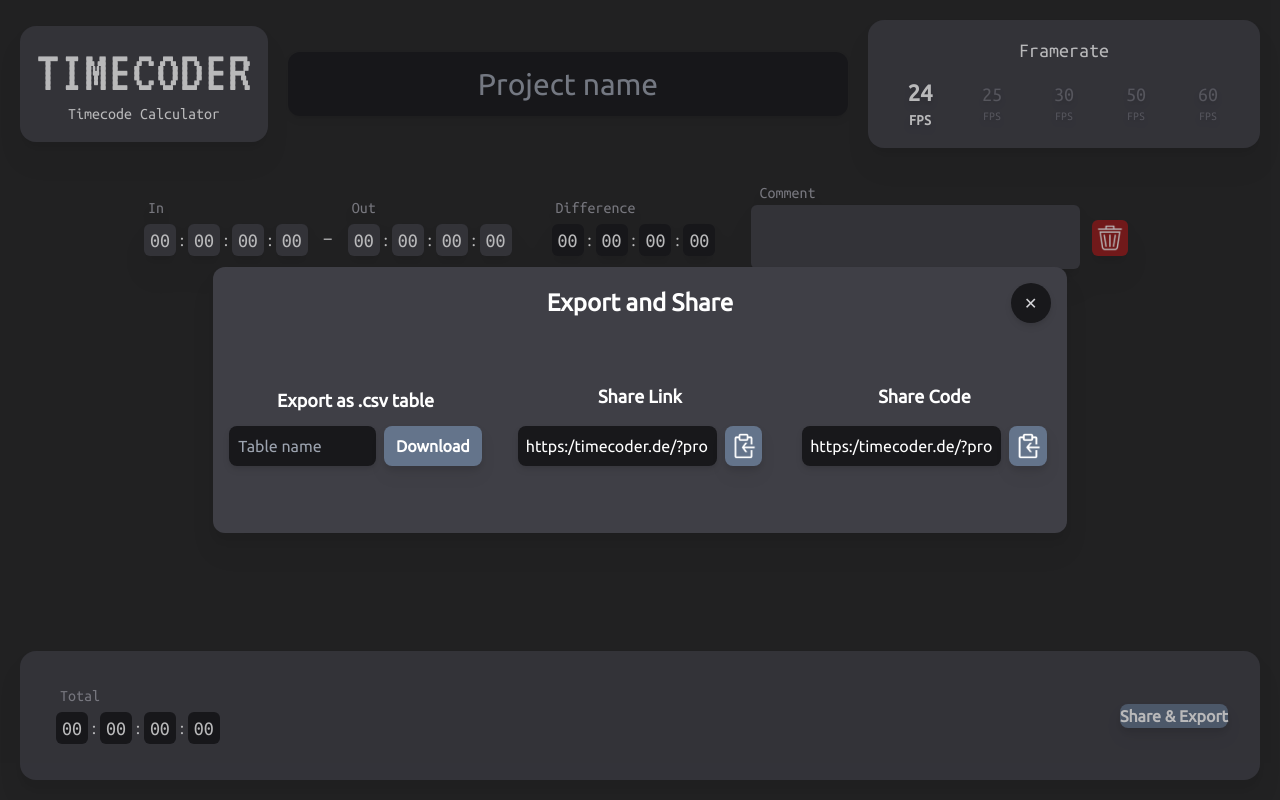
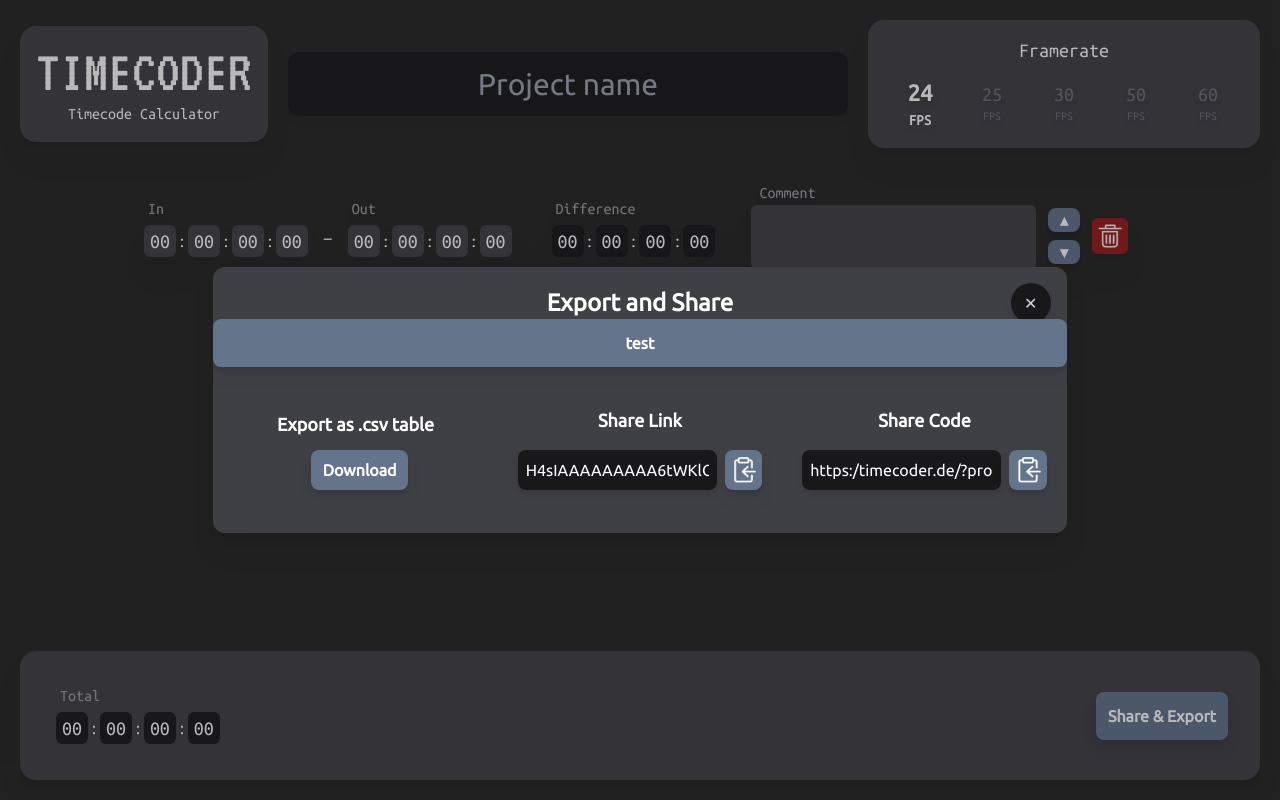
Before and after one commit to bdav-dev/timecoder, a Next.js app: page / in a window 1280 px wide. Both pictures are taken after a click on the button "Share & Export". Built offline with nearby package versions, Linux system fonts and the light colour scheme.

Commit message:
Updated icons and implemented export / import poc

```diff
--- a/src/app/page.tsx
+++ b/src/app/page.tsx
@@ -2,14 +2,14 @@
 
 import Button from "@/components/Primitives/Button";
 import FpsSelector from "@/components/FpsSelector/FpsSelector";
-import InOutSequence, { InOutSequence as InOutSequenceType } from "@/components/Timecodes/InOutSequence";
+import InOutSequence, { InOutSequence as InOutSequenceType, MoveOperation } from "@/components/Timecodes/InOutSequence";
 import Textbubble from "@/components/Primitives/Textbubble";
 import TimecoderLabel from "@/components/TimecoderLabel";
-import { useEffect, useRef, useState } from "react";
+import { ChangeEvent, useEffect, useRef, useState } from "react";
 import { initialFramerate } from "@/ts/framerate";
 import StaticTimecode from "@/components/Timecodes/StaticTimecode/StaticTimecode";
 import { Timecode } from "@/ts/timecode";
-import { downloadCSV } from "@/ts/export";
+import { encode, downloadCSV } from "@/ts/export";
 import SmallLabel from "@/components/Primitives/SmallLabel";
 import { useSearchParams } from "next/navigation";
 import { ModalFwd } from "@/components/Modals/Modal";
@@ -25,9 +25,11 @@ export default function Timecoder() {
   let [inOutSequences, setInOutSequences] = useState<IndexedInOutSequence[]>([]);
   let [framerate, setFramerate] = useState(initialFramerate);
   let [sumTimecode, setSumTimecode] = useState<Timecode>(new Timecode(initialFramerate));
+  let [projectName, setProjectName] = useState("");
+  let [code, setCode] = useState("");
   const query = useSearchParams();
 
-  const shareModal = useRef<ModalFwd>();
+  const shareModal = useRef<ModalFwd>(null);
 
   useEffect(() => {
     if (inOutSequences.length === 0)
@@ -37,6 +39,68 @@ export default function Timecoder() {
   useEffect(() => {
     calculateSum();
   }, [inOutSequences]);
+
+  /*
+  // under construction
+  function init() {
+    let data = getFromLocalStorage();
+
+    if (data != null) {
+      setInOutSequences(() => {
+        if (data == null)
+          return [];
+
+        let index = 0;
+        return data.map((e) => {
+          return {
+            id: index++,
+            inOutSequence: e
+          }
+        });
+      });
+
+    } else {
+      if (inOutSequences.length === 0)
+        addSequence();
+
+    }
+
+    window.onbeforeunload = () => {
+      saveToLocalStorage();
+    };
+  }
+
+  // under construction
+  function getFromLocalStorage() {
+    const rawData = localStorage.getItem("timecoder_data");
+    let data: InOutSequenceType[];
+
+    if (rawData != null)
+      data = JSON.parse(rawData);
+    else
+      return null;
+
+
+    data = data.map((e: InOutSequenceType) => {
+      return {
+        in: new Timecode(e.in.framerate, e.in.hours, e.in.minutes, e.in.seconds, e.in.frames),
+        out: new Timecode(e.out.framerate, e.out.hours, e.out.minutes, e.out.seconds, e.out.frames),
+        difference: new Timecode(e.difference.framerate, e.difference.hours, e.difference.minutes, e.difference.seconds, e.difference.frames),
+        comment: e.comment
+      }
+    });
+
+    if (data.length == 0)
+      return null;
+
+    return data;
+  }
+
+  // under construction
+  function saveToLocalStorage() {
+    localStorage.setItem("timecoder_data", JSON.stringify(inOutSequences.map(e => e.inOutSequence)));
+  }
+  */
 
   function updateInOutSequence(id: number, data: InOutSequenceType) {
     setInOutSequences((prev) => {
@@ -67,6 +131,35 @@ export default function Timecoder() {
     setInOutSequences((prev) => prev.filter((e) => e.id !== id));
   }
 
+  function moveSequence(id: number, op: MoveOperation) {
+    setInOutSequences((prev) => {
+      let copy = prev.slice(0);
+      let firstIndex = 0;
+      let secondIndex = 0;
+
+      // get index in array where id matches
+      for (let i = 0; i < copy.length; i++)
+        if (copy[i].id == id)
+          firstIndex = i;
+
+      // determine second swap index
+      if (op === MoveOperation.UP) {
+        if (firstIndex <= 0) return prev;
+        secondIndex = firstIndex - 1;
+      } else { // MoveOperation.DOWN
+        if (firstIndex >= copy.length - 1) return prev;
+        secondIndex = firstIndex + 1;
+      }
+
+      // swap
+      const first = copy[firstIndex];
+      copy[firstIndex] = copy[secondIndex];
+      copy[secondIndex] = first;
+
+      return copy;
+    });
+  }
+
   function calculateSum() {
     setSumTimecode(() => {
       const sum = new Timecode(framerate);
@@ -82,13 +175,24 @@ export default function Timecoder() {
     });
   }
 
+  function shareButtonClicked() {
+    encode({
+      title: projectName,
+      framerate: framerate,
+      indexedInOutSequences: inOutSequences
+    }).then(code => {
+      setCode(() => code);
+      shareModal.current?.showModal();
+    });
+  }
+
   return (
     <div className="w-screen h-screen">
 
       {/* Header */}
       <div id="header" className="flex justify-between flex-row items-center">
         <TimecoderLabel />
-        <input placeholder="Project name" className="expand-on-focus-1 text-center h-16 text-3xl w-1/2 text-white bg-zinc-900 p-2 rounded-xl drop-shadow-md focus:outline-none border border-transparent focus:border-zinc-200" type="text"></input>
+        <input onInput={(e: ChangeEvent<HTMLInputElement>) => setProjectName(() => e.target.value)} placeholder="Project name" className="text-center h-16 text-3xl w-1/2 text-white bg-zinc-900 p-2 rounded-xl drop-shadow-md focus:outline-none border border-transparent focus:border-zinc-200" type="text"></input>
         <FpsSelector onChange={(newFramerate) => setFramerate(() => newFramerate)} initialValue={initialFramerate} />
       </div>
 
@@ -96,7 +200,13 @@ export default function Timecoder() {
       <div className="flex flex-col items-center drop-shadow-xl mb-48">
         <div className="w-4/5 pb-8">
           {inOutSequences.map((e) =>
-            <InOutSequence onChange={(data) => { updateInOutSequence(e.id, data) }} framerate={framerate} key={e.id} onDelete={() => deleteSequence(e.id)} />
+            <InOutSequence
+              onChange={(data) => { updateInOutSequence(e.id, data) }}
+              framerate={framerate}
+              key={e.id}
+              onDelete={() => deleteSequence(e.id)}
+              onMove={(op) => moveSequence(e.id, op)}
+            />
           )}
         </div>
         <Button className="w-24" onClick={addSequence}>&#xff0b;</Button>
@@ -104,19 +214,19 @@ export default function Timecoder() {
 
       {/* Footer */}
       <div className="fixed bottom-0 w-full">
-        <Textbubble className="p-8 mt-0 drop-shadow-xl flex items-center">
+        <Textbubble className="p-8 mt-0 drop-shadow-xl flex items-center tset">
           <div>
             <SmallLabel>Total</SmallLabel>
             <StaticTimecode timecode={sumTimecode.toTimecodeString()} />
           </div>
 
           <div className="ml-auto">
-            <Button onClick={() => shareModal.current?.showModal()}>Share & Export</Button>
+            <Button onClick={() => shareButtonClicked()}>Share & Export</Button>
           </div>
         </Textbubble>
       </div>
 
-      <ShareModal onDownloadClick={(tableName) => downloadCSV(tableName, framerate, inOutSequences, sumTimecode)} fwd={shareModal} />
+      <ShareModal onDownloadClick={() => downloadCSV(projectName, framerate, inOutSequences, sumTimecode)} fwd={shareModal} code={code} />
     </div>
   );
 }
--- a/src/components/FpsSelector/SelectGroup.tsx
+++ b/src/components/FpsSelector/SelectGroup.tsx
@@ -62,6 +62,7 @@ export default function SelectGroup(props: SelectGroupProps) {
                         className="cursor-pointer text-xl p-1 m-2 w-14 select-none drop-shadow-md"
                         id={e.toString()}
                         ref={e.ref}
+                        key={e.value}
                     >
                         {props.displayEach(e.value)}
                     </div>
--- a/src/components/Modals/Modal.tsx
+++ b/src/components/Modals/Modal.tsx
@@ -39,7 +39,7 @@ export default function Modal(props: ModalProps) {
         >
             <button
                 onClick={close}
-                className="bg-zinc-900 drop-shadow-md text- rounded-full h-10 w-10 absolute right-0 top-0 m-4 text-zinc-300"
+                className="expand-on-hover-10 bg-zinc-900 drop-shadow-md text- rounded-full h-10 w-10 absolute right-0 top-0 m-4 text-zinc-300"
             >&#10005;</button>
 
             {props.children}
--- a/src/components/Modals/ShareModal.tsx
+++ b/src/components/Modals/ShareModal.tsx
@@ -2,15 +2,16 @@ import { useEffect, useRef } from "react";
 import Modal, { ModalFwd } from "./Modal";
 import Button from "../Primitives/Button";
 import CopyableTextfield, { CopyableTextfieldFwd } from "../Primitives/CopyableTextfield";
+import { decode } from "@/ts/export";
 
 type ShareModalProps = {
     fwd: any,
-    onDownloadClick: (tablename: string) => void
+    onDownloadClick: () => void,
+    code?: string
 }
 
 export default function ShareModal(props: ShareModalProps) {
     const modal = useRef<ModalFwd>(null);
-    const tableName = useRef<HTMLInputElement>(null);
     const copyableTextfieldLink = useRef<CopyableTextfieldFwd>(null);
     const copyableTextfieldCode = useRef<CopyableTextfieldFwd>(null);
 
@@ -40,6 +41,11 @@ export default function ShareModal(props: ShareModalProps) {
                     Export and Share
                 </div>
 
+                <Button onClick={() => {
+                    decode(props.code!)
+                        .then(e => console.log(e))
+                }}>test</Button>
+
                 {/* Export options */}
                 <div className="flex items-center text-center flex-auto">
 
@@ -49,17 +55,11 @@ export default function ShareModal(props: ShareModalProps) {
                             Export as .csv table
                         </div>
 
-                        <div className="flex h-10">
-                            <input
-                                ref={tableName}
-                                placeholder="Table name"
-                                className="bg-zinc-900 p-2 rounded-lg drop-shadow-md w-full focus:outline-none border border-transparent focus:border-zinc-200"
-                            />
-
+                        <div className="flex h-10 justify-center">
                             <Button
                                 usePadding={false}
                                 className="pl-3 pr-3 ml-2 h-10"
-                                onClick={() => props.onDownloadClick(tableName.current!.value)}
+                                onClick={() => props.onDownloadClick()}
                             >Download</Button>
                         </div>
                     </div>
@@ -71,7 +71,7 @@ export default function ShareModal(props: ShareModalProps) {
                         </div>
                         <CopyableTextfield
                             fwd={copyableTextfieldLink}
-                            text="https:/timecoder.de/?prop1=10&prop1=10&prop1=10&prop1=10&prop1=10&prop1=10&prop1=10&prop1=10&prop1=10&prop1=10&prop1=10&prop1=10&prop1=10&prop1=10&prop1=10&prop1=10&prop1=10&prop1=10&prop1=10&prop1=10&"
+                            text={props.code ?? ""}
                         />
                     </div>
 
--- a/src/components/Primitives/Button.tsx
+++ b/src/components/Primitives/Button.tsx
@@ -1,6 +1,6 @@
 'use client';
 
-type PropsButton = {
+export type PropsButton = {
     className?: string,
     children: React.ReactNode,
     usePadding?: boolean,
@@ -8,7 +8,7 @@ type PropsButton = {
 }
 
 export default function Button(props: PropsButton) {
-    const padding = props.usePadding ? "p-3" : "";
+    const padding = props.usePadding ?? "p-3";
 
     return (
         <button
--- a/src/components/Primitives/CopyableTextfield.tsx
+++ b/src/components/Primitives/CopyableTextfield.tsx
@@ -1,5 +1,5 @@
 import { createRef, useEffect, useMemo, useRef, useState } from "react";
-import Button from "./Button";
+import Button, { PropsButton } from "./Button";
 import copyIcon from '@/../public/icons/copy_icon.webp'
 import Image from "next/image";
 
@@ -13,7 +13,7 @@ export type CopyableTextfieldFwd = {
 }
 
 export default function CopyableTextfield(props: CopyableTextfieldProps) {
-    const input = createRef<HTMLInputElement>();
+    const input = useRef<HTMLInputElement>(null);
     let [marked, setMarked] = useState(false);
     let [buttonClassNameAdditum, setButtonClassNameAdditum] = useState("");
 
@@ -26,7 +26,8 @@ export default function CopyableTextfield(props: CopyableTextfieldProps) {
 
     useEffect(() => {
         if (marked)
-            setButtonClassNameAdditum("bg-green-400");
+
+            setButtonClassNameAdditum("!bg-green-500");
         else
             setButtonClassNameAdditum("");
     }, [marked]);
--- a/src/components/Timecodes/InOutSequence.tsx
+++ b/src/components/Timecodes/InOutSequence.tsx
@@ -4,14 +4,21 @@ import Timecode from "./Timecode/Timecode";
 import StaticTimecode from '@/components/Timecodes/StaticTimecode/StaticTimecode';
 import trashcanIcon from "@/../public/icons/trashcan_icon.webp";
 import { ChangeEvent, useEffect, useState } from "react";
-import { Timecode as TimecodeClass } from '@/ts/timecode';
+import { CompactTimecodeObject, Timecode as TimecodeClass } from '@/ts/timecode';
 import { Framerate } from "@/ts/framerate";
+import Button from '@/components/Primitives/Button'
 
 export type InOutSequenceProps = {
-    onDelete: () => void,
+    onDelete?: () => void,
+    onMove?: (operation: MoveOperation) => void,
     framerate: Framerate,
     onChange?: (seq: InOutSequence) => void
 };
+
+export enum MoveOperation {
+    UP,
+    DOWN
+}
 
 export type InOutSequence = {
     in: TimecodeClass,
@@ -19,6 +26,12 @@ export type InOutSequence = {
     difference: TimecodeClass,
     comment: string
 };
+
+export type CompactInOutSequence = {
+    i: CompactTimecodeObject,
+    o: CompactTimecodeObject,
+    c: string
+}
 
 export default function InOutSequence(props: InOutSequenceProps) {
     let [differenceTimecode, setDifferenceTimecode] = useState(new TimecodeClass(props.framerate));
@@ -59,7 +72,7 @@ export default function InOutSequence(props: InOutSequenceProps) {
                     <SmallLabel>In</SmallLabel>
                     <Timecode
                         framerate={props.framerate}
-                        onChange={(timecode) => setInTimecode((p) => timecode)}
+                        onChange={(timecode) => setInTimecode(() => timecode)}
                     />
                 </div>
 
@@ -70,7 +83,7 @@ export default function InOutSequence(props: InOutSequenceProps) {
                     <SmallLabel>Out</SmallLabel>
                     <Timecode
                         framerate={props.framerate}
-                        onChange={(timecode) => setOutTimecode((p) => timecode)}
+                        onChange={(timecode) => setOutTimecode(() => timecode)}
                     />
                 </div>
 
@@ -81,7 +94,7 @@ export default function InOutSequence(props: InOutSequenceProps) {
                 </div>
             </div>
 
-            {/* Comment from user */}
+            {/* Comment */}
             <div className="pl-8 w-full h-full z-10">
                 <SmallLabel>Comment</SmallLabel>
                 <textarea
@@ -90,13 +103,31 @@ export default function InOutSequence(props: InOutSequenceProps) {
                 />
             </div>
 
-            {/* Delete-Button */}
-            <div className="self-center">
+            {/* Navigation and delete buttons */}
+            <div className="m-3 mt-7 self-center flex flex-row items-center">
+
+                <div className="flex flex-col mr-3">
+                    <Button className="pl-3 pr-3 mb-1"
+                        usePadding={false}
+                        onClick={() => props.onMove?.(MoveOperation.UP)}
+                    >▴</Button>
+
+                    <Button
+                        className="pl-3 pr-3 mt-1"
+                        usePadding={false} onClick={() => props.onMove?.(MoveOperation.DOWN)}
+                    >▾</Button>
+                </div>
+
                 <button
-                    className="bg-red-800 w-9 h-9 rounded-md m-3 mt-8 p-1 expand-on-hover-10"
-                    onClick={() => props.onDelete()}
+                    className="bg-red-800 w-9 h-9 rounded-md p-1.5 expand-on-hover-10"
+                    onClick={() => props.onDelete?.()}
                 >
-                    <Image src={trashcanIcon} width={256} height={256} alt="" />
+                    <Image
+                        src={trashcanIcon}
+                        width={128}
+                        height={128}
+                        alt=""
+                    />
                 </button>
             </div>
         </div>
--- a/src/ts/export.ts
+++ b/src/ts/export.ts
@@ -1,14 +1,15 @@
 import { IndexedInOutSequence } from '@/app/page';
+import { CompactInOutSequence, InOutSequence } from '@/components/Timecodes/InOutSequence';
 import { Framerate } from '@/ts/framerate';
-import { Timecode } from '@/ts/timecode';
+import { CompactTimecodeObject, Timecode, TimecodeObject } from '@/ts/timecode';
 
 export function downloadCSV(tableName: string, framerate: Framerate, inOut: IndexedInOutSequence[], sum: Timecode) {
     function formatField(text: string): string {
-        return `"${text.replace('"', "'")}"`;
+        return `"${text.replaceAll('"', "'")}"`;
     }
 
     let rows = [
-        [tableName, "", `"Framerate: ${framerate}fps"`],
+        [`"${formatField(tableName)}"`, "", `"Framerate: ${framerate}fps"`],
         [""],
         ["In", "Out", "Difference", "Comment"]
     ];
@@ -26,7 +27,7 @@ export function downloadCSV(tableName: string, framerate: Framerate, inOut: Inde
     rows.push(["", "Sum:", sum.toString()]);
 
     const csvContent = "data:text/csv;charset=utf-8,"
-        + rows.map(e => e.join(";")).join("\n");
+        + rows.map(e => e.join(",")).join("\n");
 
     const encodedUri = encodeURI(csvContent);
     let link = document.createElement("a");
@@ -36,3 +37,97 @@ export function downloadCSV(tableName: string, framerate: Framerate, inOut: Inde
     link.click();
     document.body.removeChild(link);
 }
+
+
+type TimecoderData = {
+    title: string,
+    framerate: Framerate,
+    indexedInOutSequences: IndexedInOutSequence[]
+}
+
+type CompactTimecoderData = {
+    t: string,
+    f: Framerate
+    s: CompactInOutSequence[]
+}
+
+
+export async function encode(data: TimecoderData): Promise<string> {
+    const compactInOutSequences: CompactInOutSequence[] = data.indexedInOutSequences.map(
+        indexedSequence => toCompactInOutSequence(indexedSequence)
+    );
+
+    const encodeData: CompactTimecoderData = {
+        t: data.title,
+        f: data.framerate,
+        s: compactInOutSequences
+    };
+
+    const compressed = await compress(JSON.stringify(encodeData));
+
+    return encodeURIComponent(compressed);
+}
+
+export async function decode(encodedMessage: string): Promise<TimecoderData> {
+    const decodedURIComponent = decodeURIComponent(encodedMessage);
+    const decompressed = await decompress(decodedURIComponent);
+    const json: CompactTimecoderData = JSON.parse(decompressed);
+
+    return {
+        title: json.t,
+        framerate: json.f,
+        indexedInOutSequences: json.s.map((e, index) => toIndexedInOutSequence(index, e, json.f))
+    };
+}
+
+function toIndexedInOutSequence(id: number, compactInOutSequence: CompactInOutSequence, framerate: Framerate): IndexedInOutSequence {
+    const inOutSequence: InOutSequence = {
+        in: new Timecode(framerate, compactInOutSequence.i.h, compactInOutSequence.i.m, compactInOutSequence.i.s, compactInOutSequence.i.f),
+        out: new Timecode(framerate, compactInOutSequence.o.h, compactInOutSequence.o.m, compactInOutSequence.o.s, compactInOutSequence.o.f),
+        difference: Timecode.invalid(), // will later be recalculated
+        comment: compactInOutSequence.c
+    };
+
+    return {
+        id: id,
+        inOutSequence: inOutSequence
+    };
+}
+
+function toCompactInOutSequence(indexedInOutSequence: IndexedInOutSequence): CompactInOutSequence {
+    function toCompactTimecode(timecode: TimecodeObject): CompactTimecodeObject {
+        return {
+            h: timecode.hours,
+            m: timecode.minutes,
+            s: timecode.seconds,
+            f: timecode.frames
+        }
+    }
+
+    return {
+        i: toCompactTimecode(indexedInOutSequence.inOutSequence.in),
+        o: toCompactTimecode(indexedInOutSequence.inOutSequence.out),
+        c: indexedInOutSequence.inOutSequence.comment
+    }
+}
+
+async function decompress(compressedMessage: string): Promise<string> {
+    const byteArray = Buffer.from(compressedMessage, 'base64');
+    const decompressionStream = new DecompressionStream('gzip');
+    const writer = decompressionStream.writable.getWriter();
+    writer.write(byteArray);
+    writer.close();
+    const decompressedArrayBuffer = await new Response(decompressionStream.readable).arrayBuffer();
+    return new TextDecoder().decode(decompressedArrayBuffer);
+}
+
+
+async function compress(message: string): Promise<string> {
+    const byteArray = new TextEncoder().encode(message);
+    const compressionStream = new CompressionStream('gzip');
+    const writer = compressionStream.writable.getWriter();
+    writer.write(byteArray);
+    writer.close();
+    const compressedArrayBuffer = await new Response(compressionStream.readable).arrayBuffer();
+    return Buffer.from(compressedArrayBuffer).toString('base64');
+}
```
Also changed, not shown: src/ts/timecode.ts (+7 -0 lines), public/icons/copy_icon.webp, public/icons/trashcan_icon.webp.
